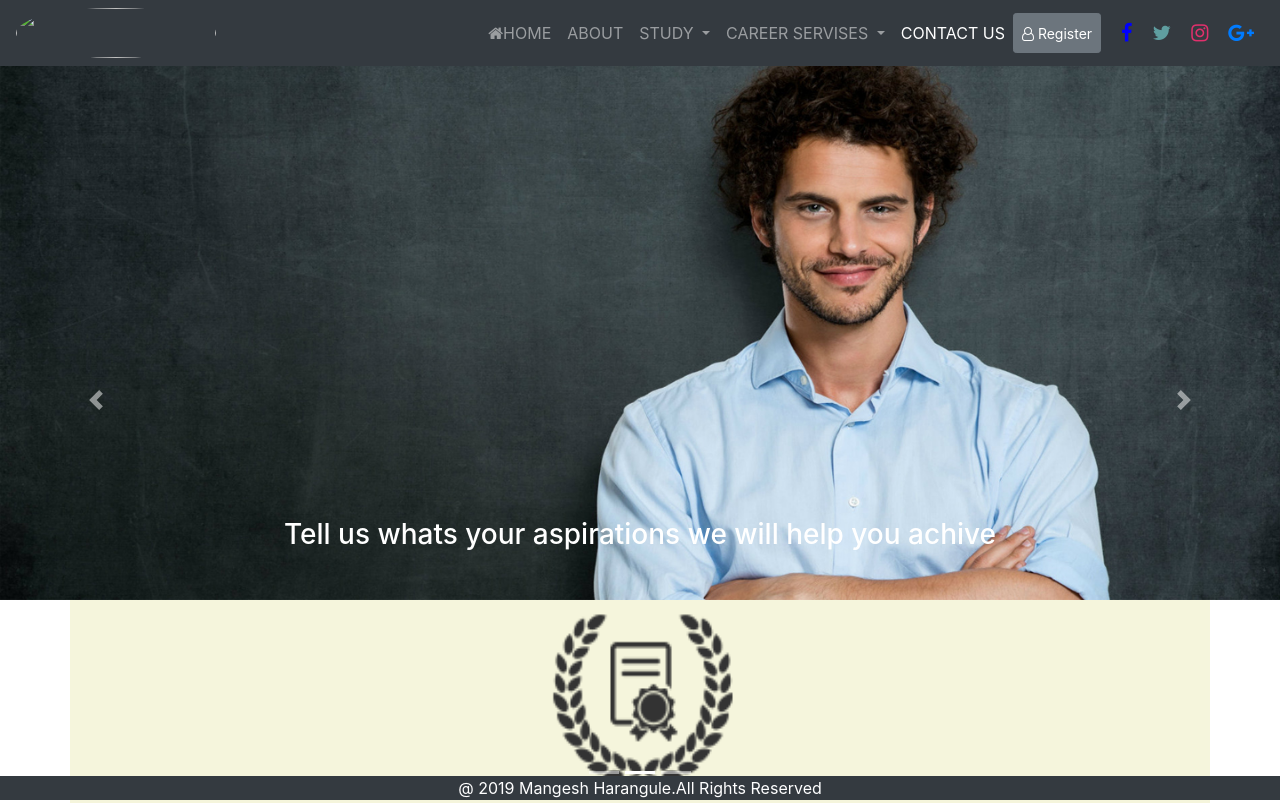
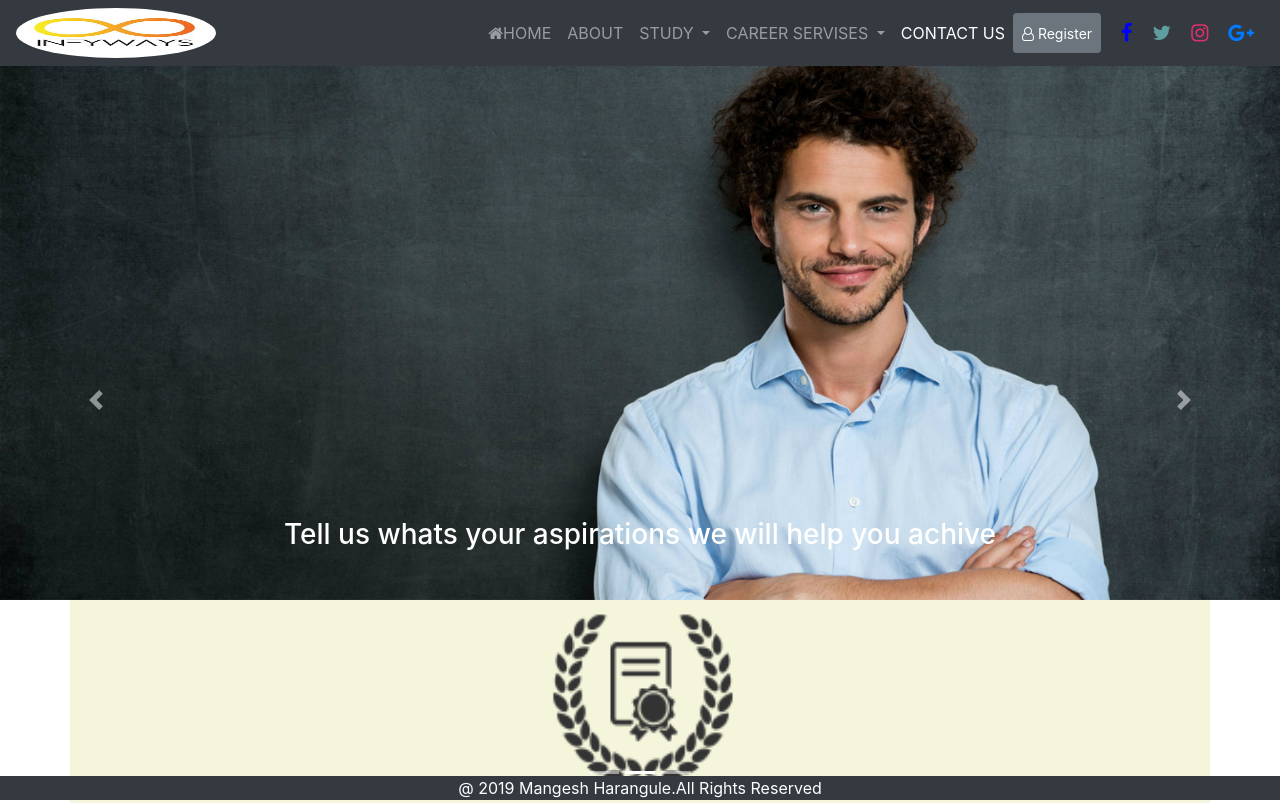
Before and after one commit to 8861496153/mangeshportfolio, a plain HTML site: page index.html in a window 1280 px wide. Shown: the top 803 px of the page. Drawn offline with nearby package versions, Linux system fonts and the light colour scheme; files whose address does not match are found by name.

Commit message:
Update index.html

```diff
--- a/index.html
+++ b/index.html
@@ -33,7 +33,7 @@
     <div class="container header">
         <nav class="navbar navbar-expand-md bg-dark navbar-dark fixed-top">
             <div class="navbar-band text-white">
-                <img src="img/logo.jpg" class="rounded-circle" width="200px" height="50px">
+                <img src="logo.jpg" class="rounded-circle" width="200px" height="50px">
                      </div>
 <button class="navbar-toggler" type="button" data-toggle="collapse" data-target="#collapsenavbar">
     <span class="navbar-toggler-icon"></span>
```
